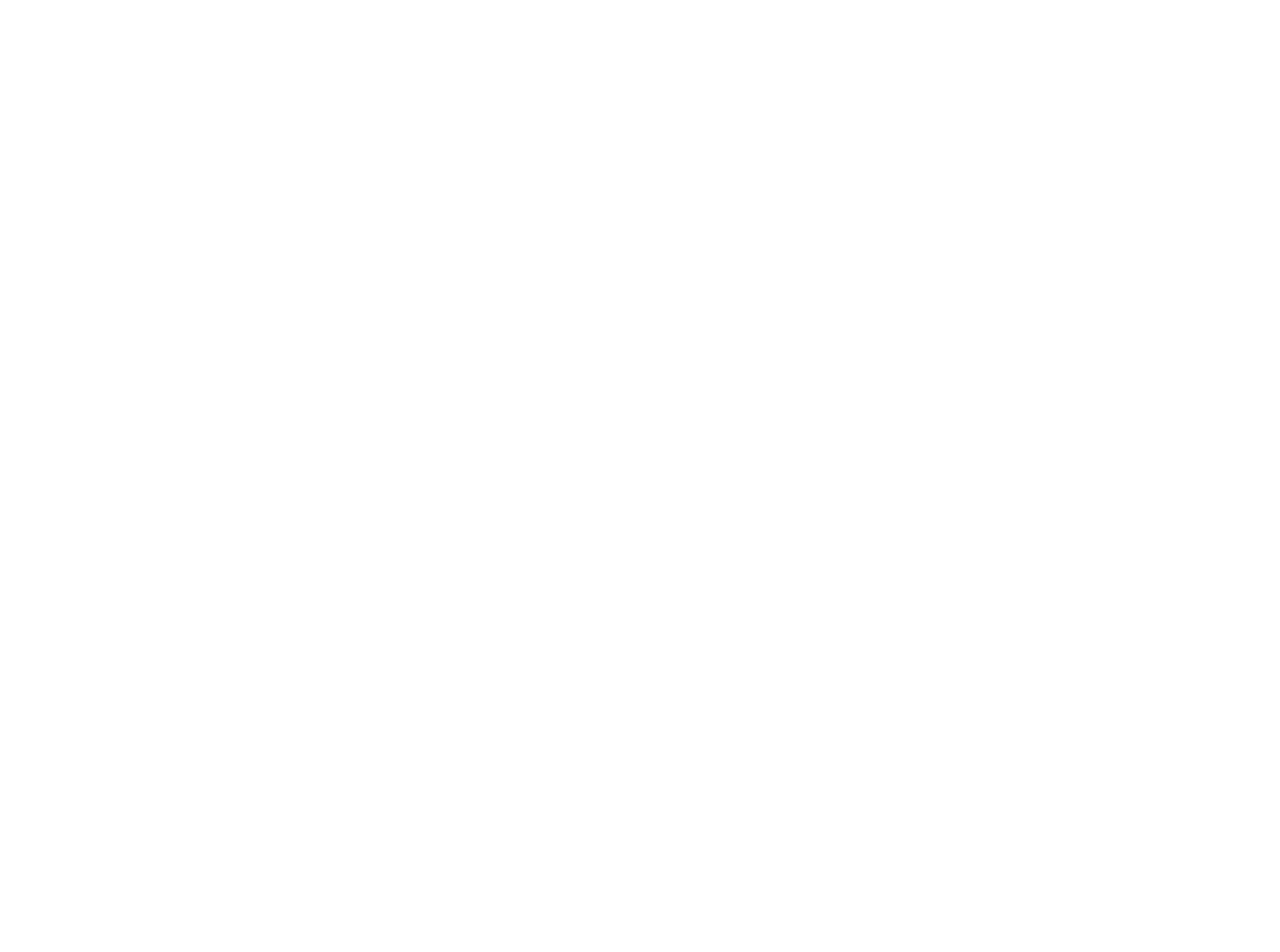
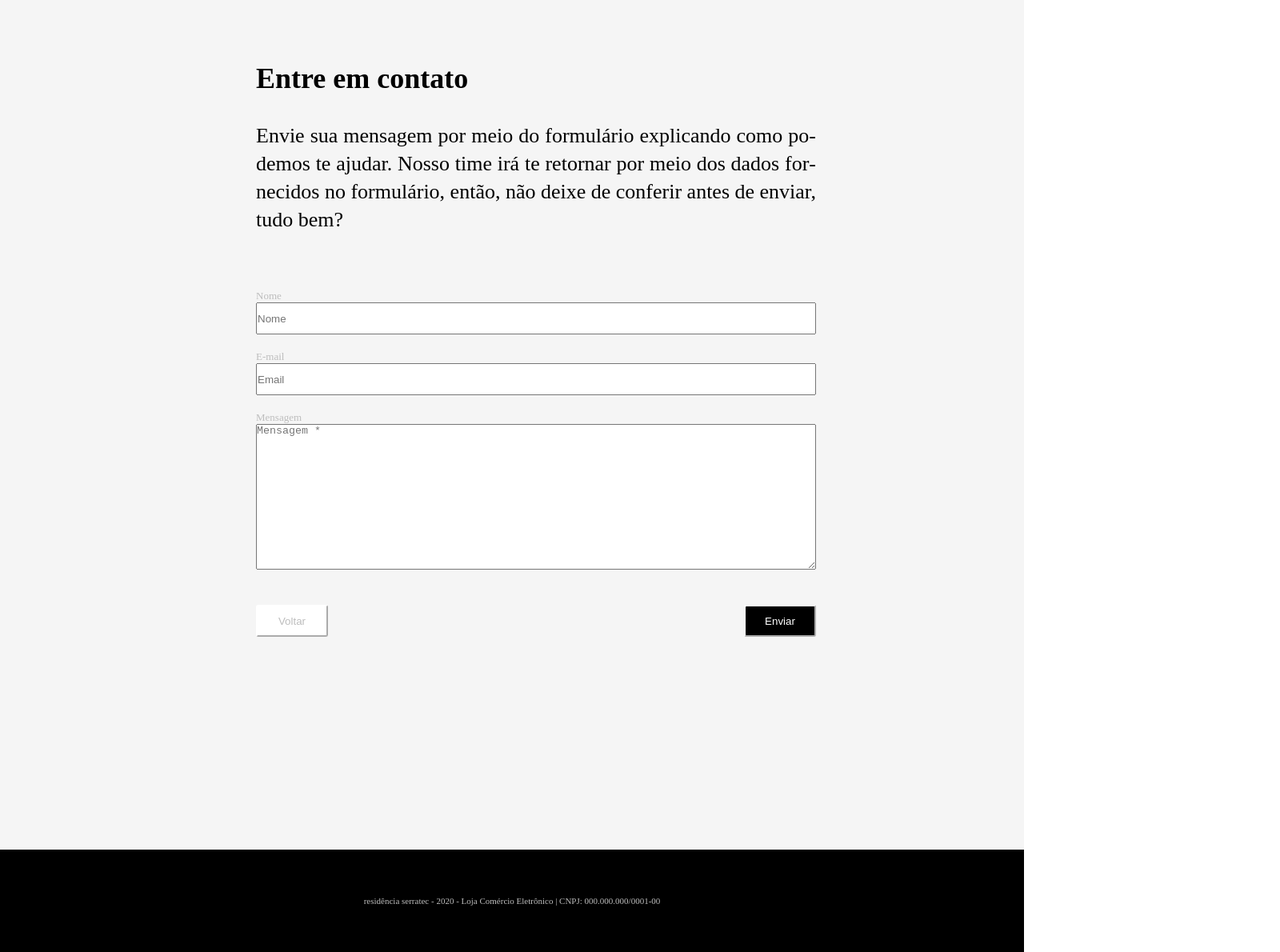
Before and after one commit to nathanfdias/EcommerceReact, a React (Vite) app in the folder ecommerce/: page /contato in a window 1280 px wide. Shown: the part 121-1311 px from the top of the page at 80% size, 1600 px wide, since content can reach past the window. Before the commit the page ends 800 px from the top, so only its background shows below. Built offline with nearby package versions, Linux system fonts and the light colour scheme.

Commit message:
alteração no contato

```diff
--- a/ecommerce/src/styles/Contact.css
+++ b/ecommerce/src/styles/Contact.css
@@ -0,0 +1,117 @@
+* {
+    margin: 0;
+    padding: 0;
+
+}
+
+ header {
+    margin: 0;
+    width: 100%;
+    height: 100px;
+    background-color: black;
+    color: aliceblue;
+}
+body{
+  background-color: rgb(245, 245, 245);
+
+}
+
+
+section{
+    color: black;
+    display: flex;
+    justify-content: center;
+    margin-left: 25%;
+    width: 700px;
+
+}
+
+section p{
+    margin-top: 35px;
+    font-size: 26px;
+    font-weight: 400;
+    line-height: 35px;
+    text-align: justify;
+
+}
+section h2{
+    margin-top: 100px;
+    font-size: 36px;
+    font-weight: 700;
+    line-height: 38px;
+}
+
+#area{
+    margin-top: 70px;
+    margin-left: 25%;
+     width: 100%;
+    height: 700px;
+}
+
+#area p{
+    color: #BDBDBD;
+    font-size: 13px;
+}
+
+#area .input_nome{
+    margin-bottom: 20px;
+    width: 700px;
+    height: 40px;
+}
+
+#area .input_email{
+    margin-bottom: 20px;
+    width: 700px;
+    height: 40px;
+}
+#area .input_msg{
+    width: 700px;
+
+}
+
+ footer {
+    width: 100%;
+    height: 128px;
+    background-color: black;
+    color: aliceblue;
+    font-size: 11px;
+    line-height: 12, 1px;
+    color: #BDBDBD;
+    display: flex;
+    align-items: center;
+    justify-content: center;
+
+}
+
+
+#div_contato {
+    color: #BDBDBD;
+    flex-grow: 0;
+    display: flex;
+    flex-direction: column;
+}
+
+#div_botao {
+    margin-top: 40px;
+    display: flex;
+    justify-content: space-between;
+    height: 40px;
+    width: 700px;
+
+}
+
+.botao_voltar {
+    color: #BDBDBD;
+    background-color: #fff;
+    border-color: #fff;
+    border-radius: 3px;
+    width: 90px;
+}
+
+.botao_enviar {
+    color: white;
+    background-color: black;
+    border-color: #fff;
+    border-radius: 3px;
+    width: 90px;
+}
--- a/ecommerce/src/views/Contact.jsx
+++ b/ecommerce/src/views/Contact.jsx
@@ -2,8 +2,35 @@
 import Footer from '../components/Footer';
 
 const Contact = (props) => {
-    return(
+    return (
         <>
+            <header>
+                <h1>teste</h1>
+            </header>
+            <body>
+                <section>
+                    <div id='div_texto'>
+                        <h2>Entre em contato</h2>
+                        <p>Envie sua men­sa­gem por meio do for­mu­lá­rio ex­pli­can­do como po­de­mos te ajudar. Nosso time irá te re­tor­nar por meio dos dados for­ne­ci­dos no for­mu­lá­rio, então, não deixe de con­fe­rir antes de enviar, tudo bem?</p>
+                    </div>
+                </section>
+                <div id="area">
+                    <div><p>Nome</p></div>
+                    <input className='input_nome' type="text" placeholder='Nome' />
+                    <div><p>E-mail</p></div>
+                    <input className='input_email' type="text" placeholder='Email' />
+                    <div><p>Mensagem</p></div>
+                    <textarea className='input_msg' name="mensagem" cols="20" rows="12" placeholder="Mensagem *"
+                    ></textarea>
+                    <div id='div_botao'>
+                        <button className='botao_voltar'>Voltar</button>
+                        <button className='botao_enviar'>Enviar</button>
+                    </div>
+                </div>
+            </body>
+            <footer>
+                <p id='div_footer_paragrafo'>residência serratec - 2020 - Loja Comércio Eletrônico | CNPJ: 000.000.000/0001-00</p>
+            </footer>
             {/* <Footer />   */}
         </>
     );
```
